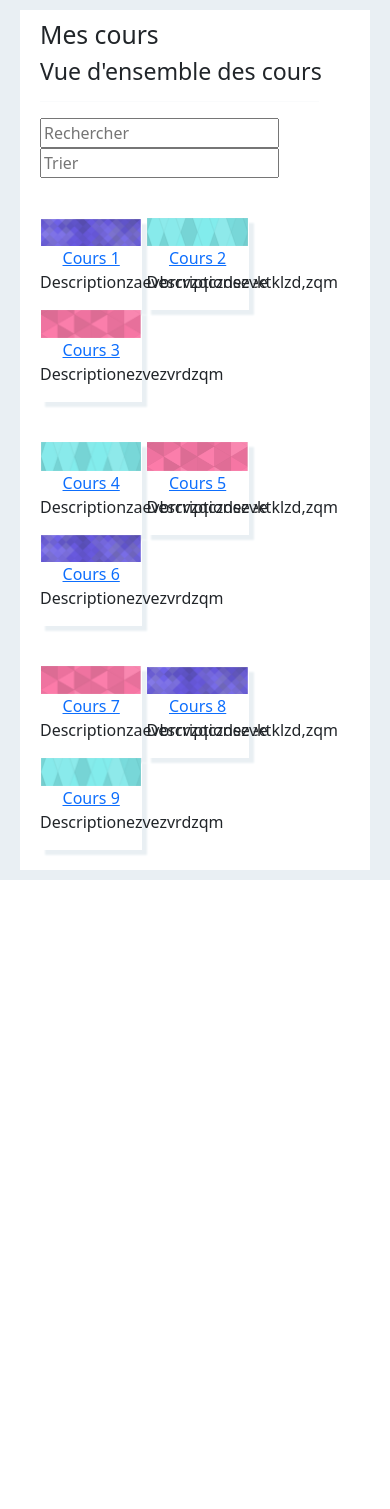
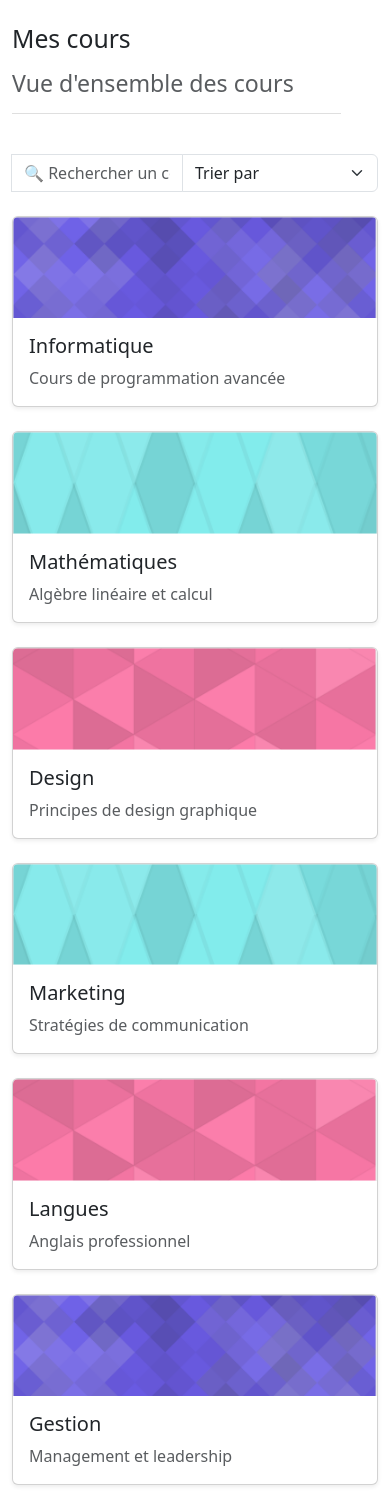
Before and after one commit to AAllain04/WE4A, a PHP site: page /src/moodle.php in a window 390 px wide. Shown: the part 60-1569 px from the top of the page. Before the commit the page ends 940 px from the top, so only its background shows below. Run offline with PHP 8.4, Linux system fonts and the light colour scheme; some libraries are stand-ins or nearby versions.

Commit message:
Adding sorting + courses cards responsivity

```diff
--- a/public/css/style.css
+++ b/public/css/style.css
@@ -46,7 +46,7 @@ body, html {
 
 #nav li {
     display: inline-block;
-    margin: 0px;
+    margin: 0;
     width: auto;
     height: auto;
 }
@@ -69,34 +69,9 @@ body, html {
     height: 60px;
 }
 
-.page {
-    background-color: #E9EFF3;
-    padding: 10px 20px 10px 20px;
-}
-
-.contenu {
-    background-color: #FFFFFF;
-    padding: 10px 20px 20px 20px;
-}
-
-.cours {
-    display: inline-block;
-    width: 33%;
-    text-align: center;
-    box-shadow: 5px 5px 2px #E9EFF3;
-}
-
-.cours img {
-    width: 98%;
-}
-
-.clear {
-    padding: 20px;
-}
-
 hr {
     width: 90%;
-    color: #E9EFF3;
+    color: gray;
 }
 
 .navbar {
--- /dev/null
+++ b/public/js/moodle.js
@@ -0,0 +1,34 @@
+document.addEventListener('DOMContentLoaded', function() {
+    const searchInput = document.getElementById('search');
+    const sortSelect = document.getElementById('sort');
+    const coursesContainer = document.getElementById('courses-container');
+    const courseCards = coursesContainer.querySelectorAll('.col');
+
+    function filterCourses() {
+        const searchTerm = searchInput.value.toLowerCase();
+        const sortValue = sortSelect.value;
+
+        // Convertir NodeList en Array pour pouvoir le trier
+        const courseArray = Array.from(courseCards);
+
+        // Filtrer
+        const filteredCourses = courseArray.filter(card => {
+            const courseTitle = card.dataset.courseTitle.toLowerCase();
+            return courseTitle.includes(searchTerm);
+        });
+
+        // Trier
+        if (sortValue === 'alphabetique') {
+            filteredCourses.sort((a, b) =>
+                a.dataset.courseTitle.localeCompare(b.dataset.courseTitle)
+            );
+        }
+
+        // Réorganiser les cartes
+        coursesContainer.innerHTML = '';
+        filteredCourses.forEach(card => coursesContainer.appendChild(card));
+    }
+
+    searchInput.addEventListener('input', filterCourses);
+    sortSelect.addEventListener('change', filterCourses);
+});
--- a/src/moodle.php
+++ b/src/moodle.php
@@ -1,86 +1,57 @@
 <?php include('../src/views/header.php') ?>
-
 <?php include('../src/views/nav.php') ?>
 
+    <div class="container-fluid py-4">
+        <div class="row mb-4">
+            <div class="col-12">
+                <h2 class="mb-3">Mes cours</h2>
+                <h3 class="text-muted mb-3">Vue d'ensemble des cours</h3>
+                <hr>
+            </div>
+        </div>
 
-    <div class="page">
-        <div class="contenu">
-            <h2>Mes cours</h2>
-            <h3>Vue d'ensemble des cours</h3>
+        <div class="row mb-4">
+            <div class="col-12 col-md-6">
+                <div class="input-group">
+                    <label for="search" aria-hidden="true"></label>
+                    <input id="search" type="text" class="form-control" placeholder="🔍 Rechercher un cours">
+                    <select id="sort" class="form-select" aria-label="Trier les cours">
+                        <option selected>Trier par</option>
+                        <option value="alphabetique">Alphabétique</option>
+                        <option value="recent">Plus récent</option>
+                        <option value="ancien">Plus ancien</option>
+                    </select>
+                </div>
+            </div>
+        </div>
 
-            <hr>
+        <div id="courses-container" class="row row-cols-1 row-cols-md-2 row-cols-xl-3 g-4">
+            <?php
+            $courses = [
+                ['id' => 1, 'title' => 'Informatique', 'description' => 'Cours de programmation avancée', 'image' => '../public/assets/back1.png'],
+                ['id' => 2, 'title' => 'Mathématiques', 'description' => 'Algèbre linéaire et calcul', 'image' => '../public/assets/back2.png'],
+                ['id' => 3, 'title' => 'Design', 'description' => 'Principes de design graphique', 'image' => '../public/assets/back3.png'],
+                ['id' => 4, 'title' => 'Marketing', 'description' => 'Stratégies de communication', 'image' => '../public/assets/back2.png'],
+                ['id' => 5, 'title' => 'Langues', 'description' => 'Anglais professionnel', 'image' => '../public/assets/back3.png'],
+                ['id' => 6, 'title' => 'Gestion', 'description' => 'Management et leadership', 'image' => '../public/assets/back1.png']
+            ];
 
-            <input type="text" placeholder="Rechercher">
+            foreach ($courses as $course): ?>
+                <div class="col" data-course-title="<?= htmlspecialchars($course['title']) ?>">
+                    <div class="card h-100 shadow-sm">
+                        <img src="<?= htmlspecialchars($course['image']) ?>" class="card-img-top" alt="<?= htmlspecialchars($course['title']) ?>">
+                        <div class="card-body">
+                            <p class="card-title h5"><?= htmlspecialchars($course['title']) ?></p>
 
-            <input list="trier" placeholder="Trier">
-            <datalist id="trier">
-                <option value="Alphabétique">
-                <option value="Plus récent">
-                <option value="Plus ancien">
-            </datalist>
-
-            <div class="clear"></div>
-
-            <div class="cours">
-                <img src="../public/assets/back1.png">
-                <a href="moodle.html">Cours 1</a>
-                <p>Descriptionzaevbrrvzqczdseee</p>
-            </div>
-            <div class="cours">
-                <img src="../public/assets/back2.png">
-                <a href="moodle.html">Cours 2</a>
-                <p>Descriptionezvktklzd,zqm</p>
-            </div>
-            <div class="cours">
-                <img src="../public/assets/back3.png">
-                <a href="moodle.html">Cours 3</a>
-                <p>Descriptionezvezvrdzqm</p>
-            </div>
-
-            <div class="clear"></div>
-
-            <div class="cours">
-                <img src="../public/assets/back2.png">
-                <a href="moodle.html">Cours 4</a>
-                <p>Descriptionzaevbrrvzqczdseee</p>
-            </div>
-            <div class="cours">
-                <img src="../public/assets/back3.png">
-                <a href="moodle.html">Cours 5</a>
-                <p>Descriptionezvktklzd,zqm</p>
-            </div>
-            <div class="cours">
-                <img src="../public/assets/back1.png">
-                <a href="moodle.html">Cours 6</a>
-                <p>Descriptionezvezvrdzqm</p>
-            </div>
-
-            <div class="clear"></div>
-
-            <div class="cours">
-                <img src="../public/assets/back3.png">
-                <a href="moodle.html">Cours 7</a>
-                <p>Descriptionzaevbrrvzqczdseee</p>
-            </div>
-            <div class="cours">
-                <img src="../public/assets/back1.png">
-                <a href="moodle.html">Cours 8</a>
-                <p>Descriptionezvktklzd,zqm</p>
-            </div>
-            <div class="cours">
-                <img src="../public/assets/back2.png">
-                <a href="moodle.html">Cours 9</a>
-                <p>Descriptionezvezvrdzqm</p>
-            </div>
+                            <div class="d-flex justify-content-between align-items-center ">
+                                <p class="card-text text-muted"><?= htmlspecialchars($course['description']) ?></p>
+                            </div>
+                        </div>
+                    </div>
+                </div>
+            <?php endforeach; ?>
         </div>
     </div>
 
-    <script>
-        document.addEventListener("DOMContentLoaded", function () {
-            // Supprimer l'attribut style pour revenir aux styles par défaut
-            document.documentElement.removeAttribute("style");
-            document.body.removeAttribute("style");
-        });
-    </script>
-
+    <script src="../public/js/moodle.js" defer async></script>
 <?php include('../src/views/footer.php') ?>
```
